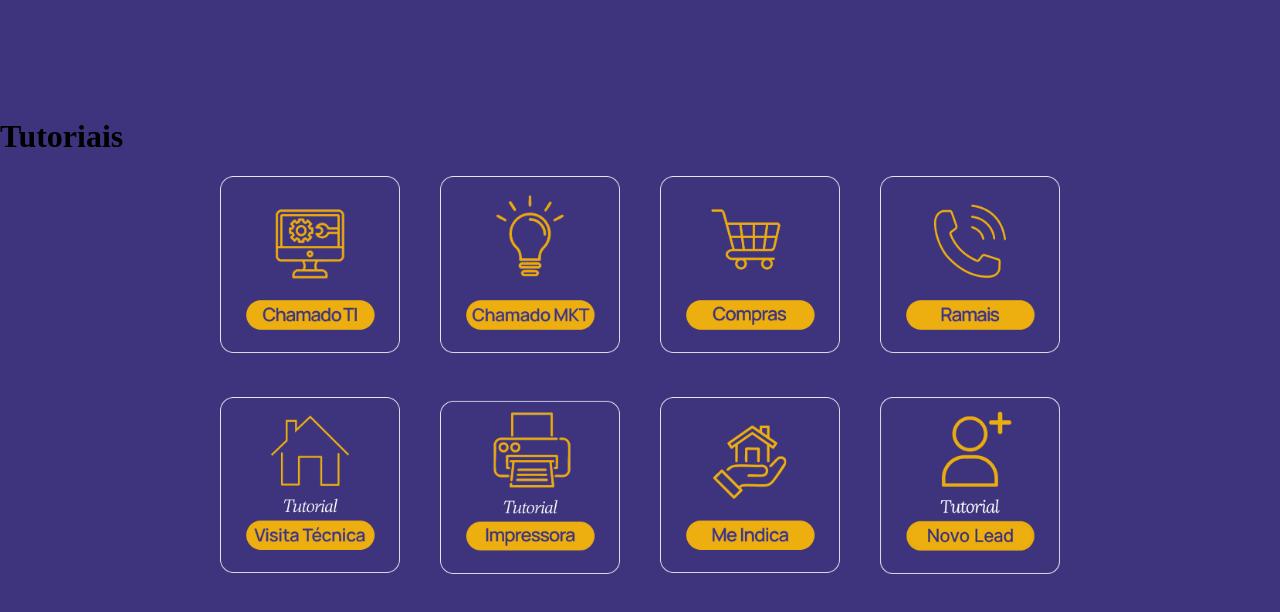
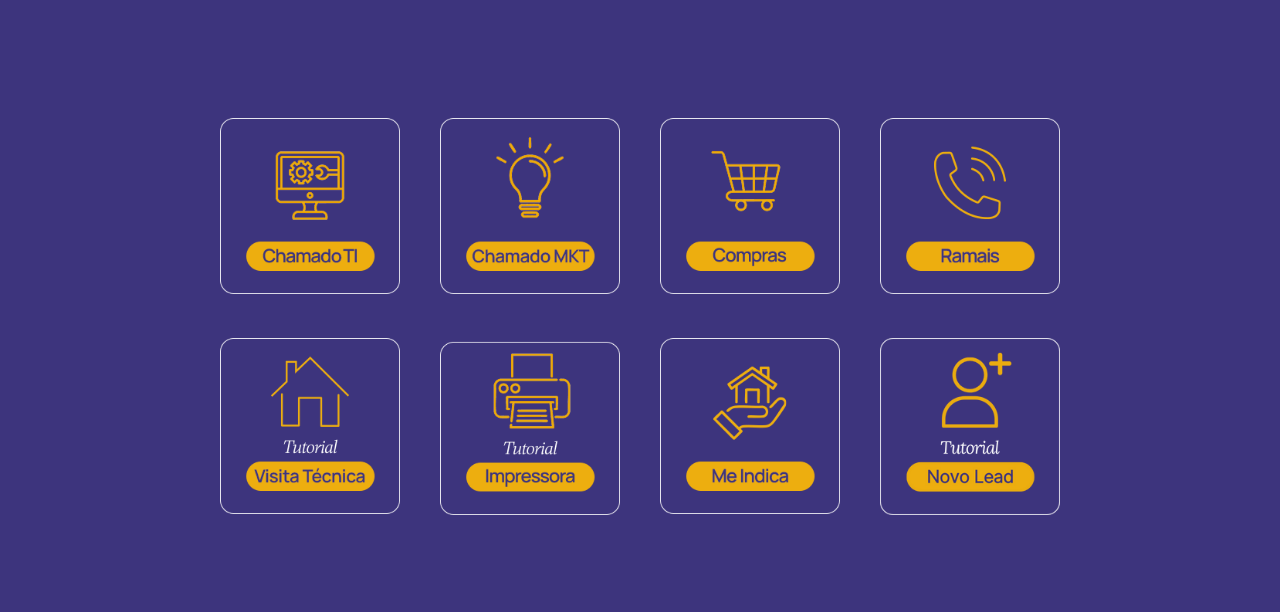
Before and after one commit to Santailha/formularioGO, a plain HTML site: page index.html in a window 1280 px wide. Drawn offline with Linux system fonts and the light colour scheme.

Commit message:
Update index.html

```diff
--- a/index.html
+++ b/index.html
@@ -11,8 +11,6 @@
     <header class="cabecalho">
         <img class="logo" src="img/logo.png" alt="">
     </header>
-    <div>
-    <h1>Tutoriais</h1>
     <div class="botoes">
         <a href="https://santailha.github.io/FormularioTI/"><img src="img/Chamado TI.png" alt="Chamado TI" class="botao-imagem"></a>
         <a href="https://santailha.github.io/marketingformulario/"><img src="img/Chamado MKT.png" alt="impressora" class="botao-imagem"></a>
```
